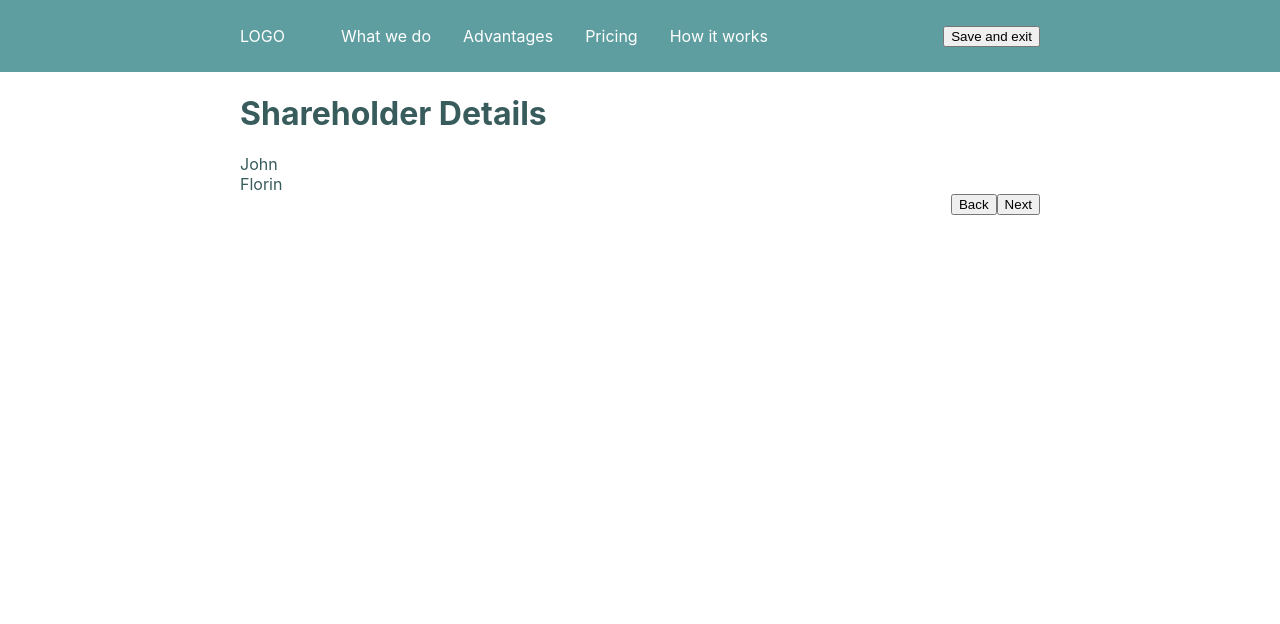
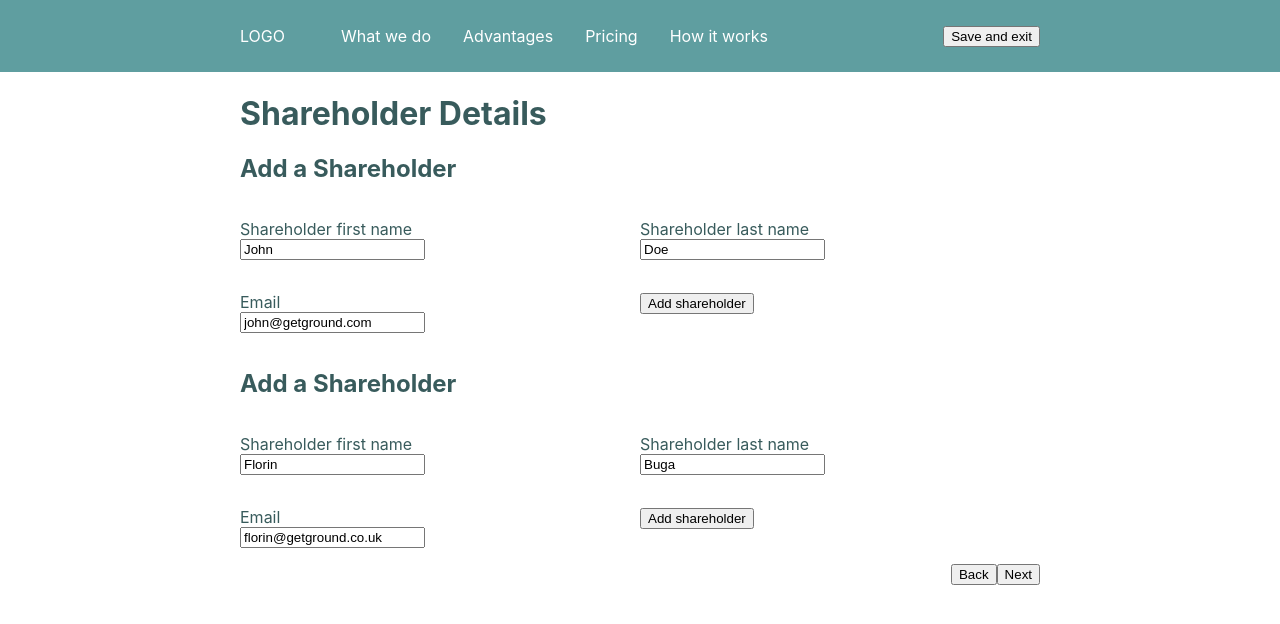
Before and after one commit to finnbuga/gforms, a React (Create React App) app: page / in a window 1280 px wide. Shown: the top 624 px of the page. Built offline with nearby package versions, Linux system fonts and the light colour scheme.

Commit message:
feat: implement shareholder edit form with Formik

```diff
--- a/package.json
+++ b/package.json
@@ -6,6 +6,7 @@
     "@testing-library/jest-dom": "^4.2.4",
     "@testing-library/react": "^9.5.0",
     "@testing-library/user-event": "^7.2.1",
+    "formik": "^2.1.4",
     "react": "^16.13.1",
     "react-dom": "^16.13.1",
     "react-scripts": "3.4.1"
--- a/src/components/ShareholderForm/index.js
+++ b/src/components/ShareholderForm/index.js
@@ -1,5 +1,47 @@
 import React from "react";
+import { Formik, Form, Field, ErrorMessage } from "formik";
 
-const ShareholderForm = ({ shareholder }) => <div>{shareholder.firstName}</div>;
+import "./style.css";
+
+const ShareholderForm = ({ shareholder }) => (
+  <Formik
+    initialValues={shareholder}
+    validate={(values) => {
+      const errors = {};
+      if (!values.email) {
+        errors.email = "Required";
+      } else if (
+        !/^[A-Z0-9._%+-]+@[A-Z0-9.-]+\.[A-Z]{2,}$/i.test(values.email)
+      ) {
+        errors.email = "Invalid email address";
+      }
+      return errors;
+    }}
+  >
+    {({ isSubmitting }) => (
+      <>
+        <h2>Add a Shareholder</h2>
+        <Form id="shareholder-form">
+          <label>
+            Shareholder first name
+            <Field type="text" name="firstName" />
+          </label>
+          <label>
+            Shareholder last name
+            <Field type="text" name="lastName" />
+          </label>
+          <label>
+            Email
+            <Field type="email" name="email" />
+            <ErrorMessage name="email" component="div" className="error" />
+          </label>
+          <div>
+            <button>Add shareholder</button>
+          </div>
+        </Form>
+      </>
+    )}
+  </Formik>
+);
 
 export default ShareholderForm;
--- /dev/null
+++ b/src/components/ShareholderForm/style.css
@@ -0,0 +1,13 @@
+#shareholder-form {
+  display: flex;
+  flex-wrap: wrap;
+}
+
+#shareholder-form > * {
+  flex: 50%;
+  margin: 1rem 0;
+}
+
+#shareholder-form input {
+  display: block;
+}
```
Also changed, not shown: 1 other file (tests, documents, lock files or other folders).
